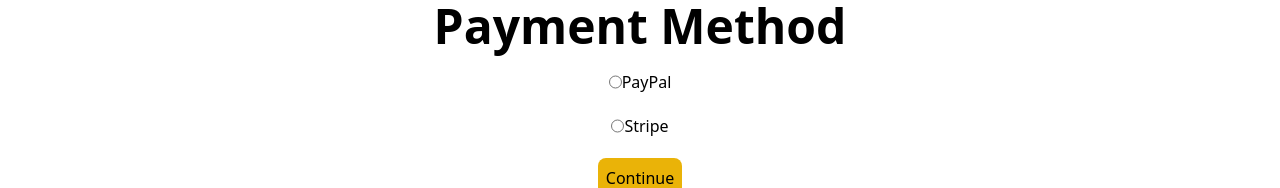
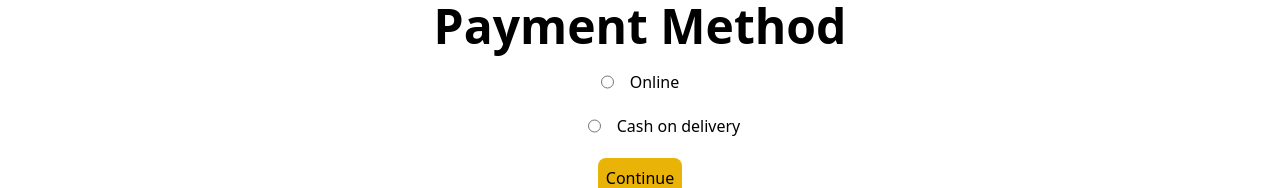
Before and after one commit to yashr775/EcomKing, a React (Vite) app in the folder Frontend/: page /paymentpage in a window 1280 px wide. Shown: the part 254-442 px from the top of the page. Built offline with nearby package versions, Linux system fonts and the light colour scheme; sample sign-in values are in the browser's storage.

Commit message:
payment method updated

```diff
--- a/Frontend/src/pages/paymentmethodpage.tsx
+++ b/Frontend/src/pages/paymentmethodpage.tsx
@@ -55,29 +55,33 @@ const Paymentmethodpage = () => {
         <div className="flex justify-center mt-5">
           <input
             type="radio"
-            value="PayPal"
-            checked={selectedPaymentMethod === "PayPal"} // Set checked based on state
+            value="Online"
+            checked={selectedPaymentMethod === "Online"} // Set checked based on state
             onChange={handlePaymentMethodChange}
             className="flex pr-4"
           ></input>
           <span
-            className={`${themeVal === "Dark" ? "text-white" : "text-black"}`}
+            className={`${
+              themeVal === "Dark" ? "text-white" : "text-black"
+            } ml-4`}
           >
-            PayPal
+            Online
           </span>
         </div>
         <div className="flex justify-center mt-5">
           <input
             type="radio"
-            className="flex pr-4 "
-            value="Stripe"
-            checked={selectedPaymentMethod === "Stripe"} // Set checked based on state
+            className="flex ml-12 "
+            value="Cash on delivery"
+            checked={selectedPaymentMethod === "Cash on delivery"} // Set checked based on state
             onChange={handlePaymentMethodChange}
           ></input>
           <span
-            className={`${themeVal === "Dark" ? "text-white" : "text-black"}`}
+            className={`${
+              themeVal === "Dark" ? "text-white" : "text-black"
+            } pl-4`}
           >
-            Stripe
+            Cash on delivery
           </span>
         </div>
         <div className="flex justify-center mt-5">
```
